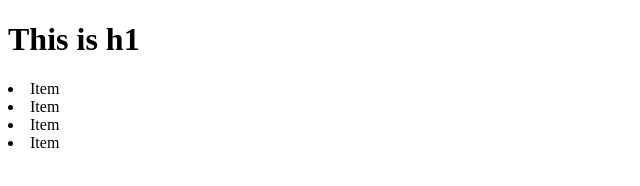
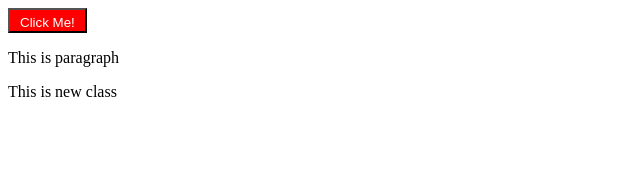
Before and after one commit to Little4stfu/JavaScript, a plain HTML site: page Dom part 2/index.html in a window 1280 px wide. Shown: the whole page, without its empty margins (0-640 px from the left). Drawn offline with Linux system fonts and the light colour scheme.

Commit message:
add code

```diff
--- a/Dom part 2/index.html
+++ b/Dom part 2/index.html
@@ -7,15 +7,16 @@
     <link rel="stylesheet" href="style.css">
 </head>
 <body>
-    <div id="box" name="title">This is a div
+    <!-- <div id="box" name="title">This is a div
         <p class="para"></p>
 
     </div>
     <li>Item</li>
     <li>Item</li>
     <li>Item</li>
-    <li>Item</li>
+    <li>Item</li> -->
 
+    <p>This is paragraph</p>
 
 
 
--- a/Dom part 2/index.js
+++ b/Dom part 2/index.js
@@ -1,38 +1,82 @@
-let div = document.querySelector("div");
-console.log(div);
-let id = div.getAttribute("id");
-console.log(id);
+// let div = document.querySelector("div");
+// console.log(div);
+// let id = div.getAttribute("id");
+// console.log(id);
 
 
-let name = div.getAttribute("name");
-console.log(name);
+// let name = div.getAttribute("name");
+// console.log(name);
 
 
-let paraa = document.querySelector("p");
+// let paraa = document.querySelector("p");
 
-console.log(paraa.setAttribute("class","newClass"));
+// console.log(paraa.setAttribute("class","newClass"));
 
 
-console.log(div.style);
-div.style.backgroundColor = "red";
-div.style.fontSize = "26px"
-div.innerText = "Hello";
-// div.style.visibility = "hidden";
+// console.log(div.style);
+// div.style.backgroundColor = "red";
+// div.style.fontSize = "26px"
+// div.innerText = "Hello";
+// // div.style.visibility = "hidden";
+
+// let newBtn = document.createElement("button");
+
+// console.log(newBtn);
+// newBtn.innerHTML = "Click me!";
+
+// div.append(newBtn);
+
+// let h1 = document.createElement("h1");
+// h1.innerText = "This is h1";
+
+// let body = document.querySelector("body");
+
+// body.prepend(h1);
+
+
+
+// div.remove();
+
+
+
+
+
+// create a new button element. Give it a text "click me", Background color of red And text color of white/
+
+// insert a button as thefirst element inside the body tag.
 
 let newBtn = document.createElement("button");
-
 console.log(newBtn);
-newBtn.innerHTML = "Click me!";
-
-div.append(newBtn);
-
-let h1 = document.createElement("h1");
-h1.innerText = "This is h1";
 
 let body = document.querySelector("body");
 
-body.prepend(h1);
+newBtn.innerHTML = "Click Me!";
+newBtn.style.backgroundColor = "red";
+newBtn.style.color = "white"
+newBtn.style.paddingTop = "5px";
+newBtn.style.paddingDown = "5px";
+newBtn.style.paddingLeft = "10px";
+newBtn.style.paddingRight = "10px";
+
+body.prepend(newBtn)
 
 
+// create a p tag in html give it a class and some styling. now create a new class in css and try to apend this class to p element
+// did you notice how you overwrite the class name when you add a new one
+// solve this problem using classlist
 
-div.remove();
+let p = document.querySelector("p");
+
+p.setAttribute("class", "oldClass");
+
+
+let pr = document.createElement("p");
+
+pr.setAttribute("class","newClass");
+pr.innerHTML = "This is new class";
+
+
+console.log(pr)
+
+
+body.append(pr);
--- a/Dom part 2/style.css
+++ b/Dom part 2/style.css
@@ -1,6 +1,6 @@
-#box{
+/* #box{
     height: 100px;
     width: 100px;
     background-color: blue;
     color: rgb(17, 95, 163);
-}
+} */
```
